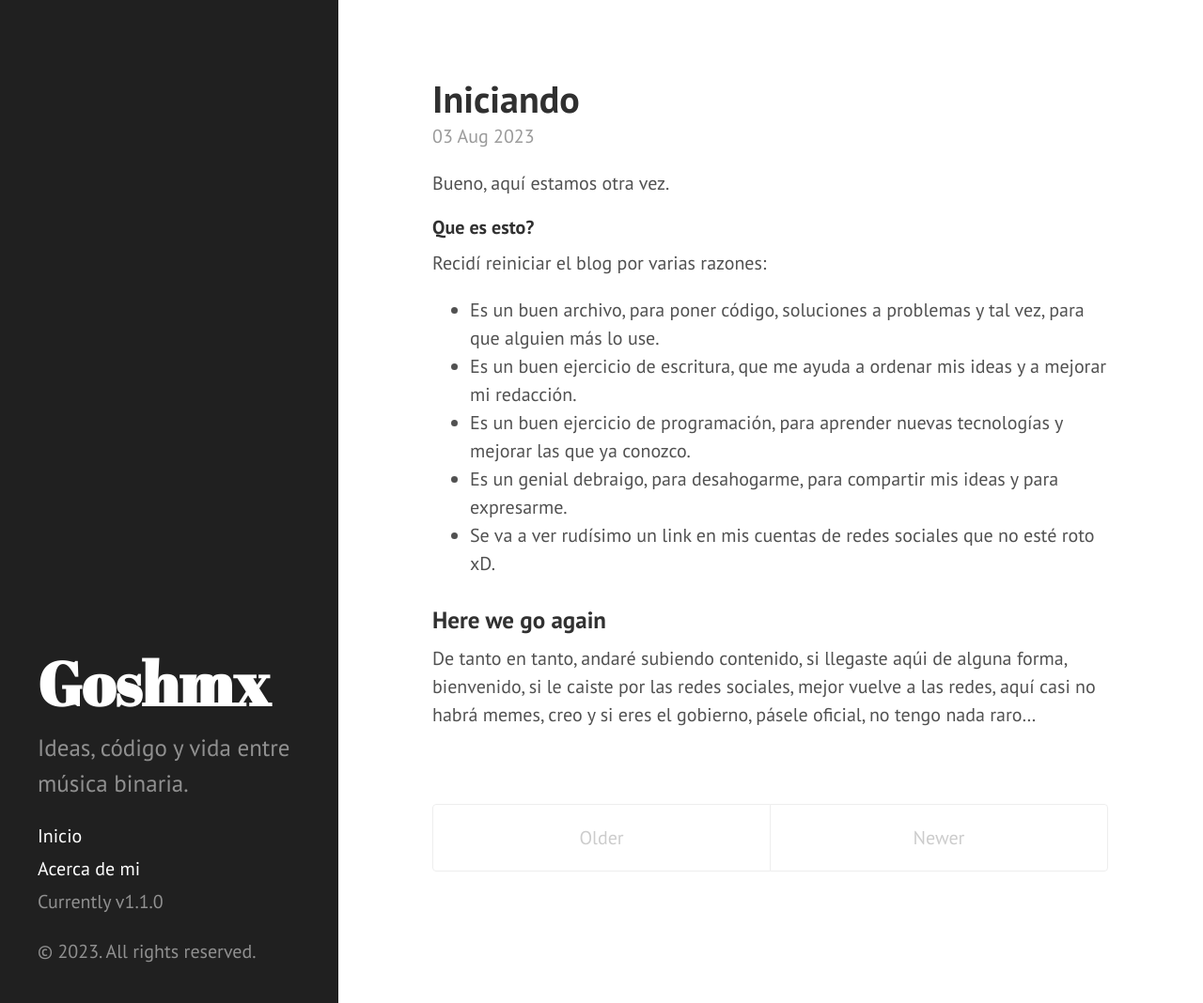
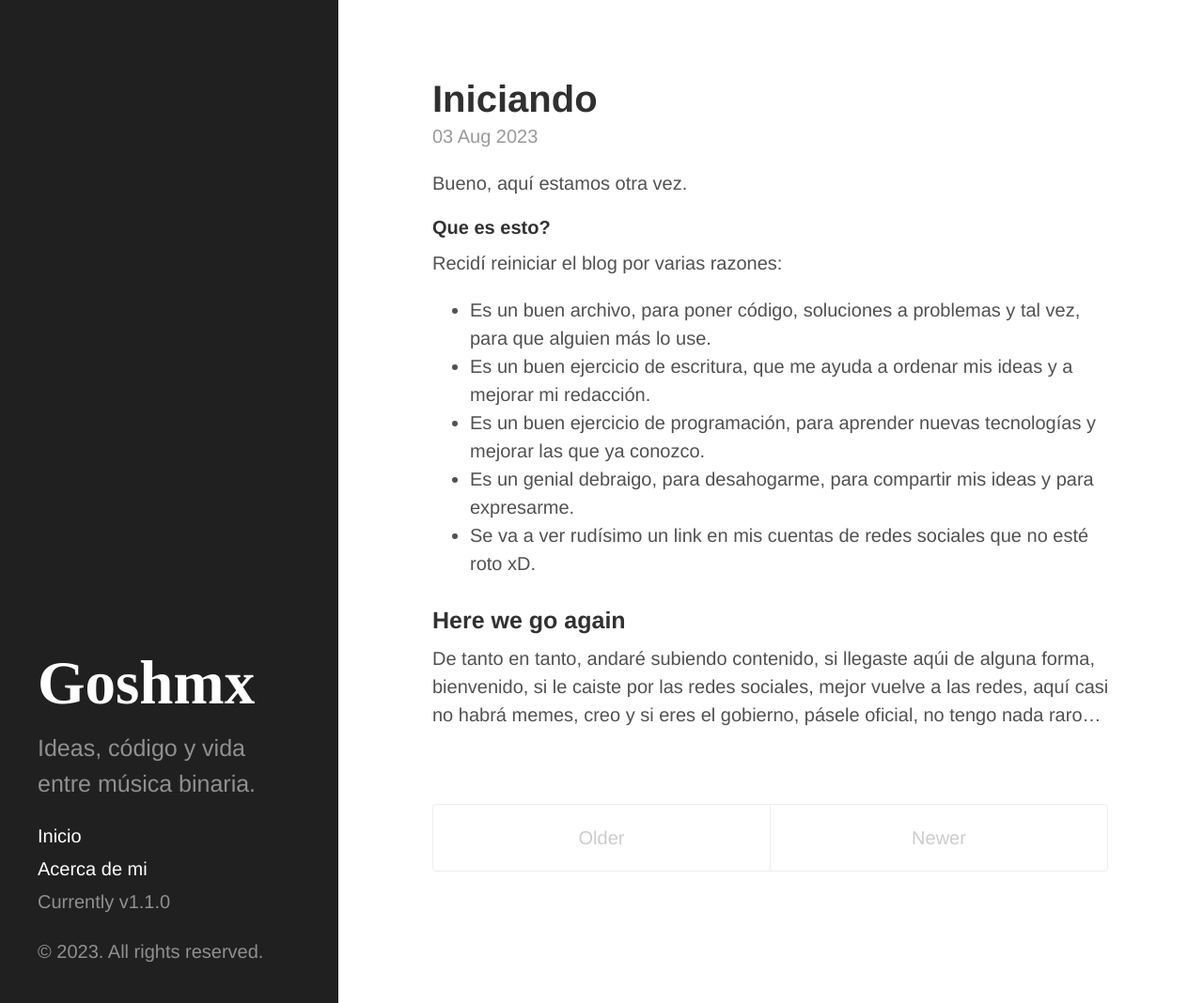
Before and after one commit to goshmx/blog, a Jekyll site: the page built from index.html, in a window 1280 px wide and 1068 px high. Shown: the whole window at 94% size. Built offline with Jekyll 4.4.1, drawn with Linux system fonts in a browser that asks for light colours; Markdown is read by kramdown in place of the engine named in the settings; the list of posts is cut into pages by our own code.

Commit message:
Update head.html

```diff
--- a/_includes/head.html
+++ b/_includes/head.html
@@ -18,7 +18,9 @@
   <link rel="stylesheet" href="{{ site.baseurl }}public/css/poole.css">
   <link rel="stylesheet" href="{{ site.baseurl }}public/css/syntax.css">
   <link rel="stylesheet" href="{{ site.baseurl }}public/css/hyde.css">
-  <link rel="stylesheet" href="https://fonts.googleapis.com/css?family=PT+Sans:400,400italic,700|Abril+Fatface">
+  <link rel="preconnect" href="https://fonts.googleapis.com">
+  <link rel="preconnect" href="https://fonts.gstatic.com" crossorigin>
+  <link href="https://fonts.googleapis.com/css2?family=Caveat&family=League+Gothic&display=swap" rel="stylesheet">
 
   <!-- Icons -->
   <link rel="apple-touch-icon-precomposed" sizes="144x144" href="{{ site.baseurl }}public/apple-touch-icon-144-precomposed.png">
```
